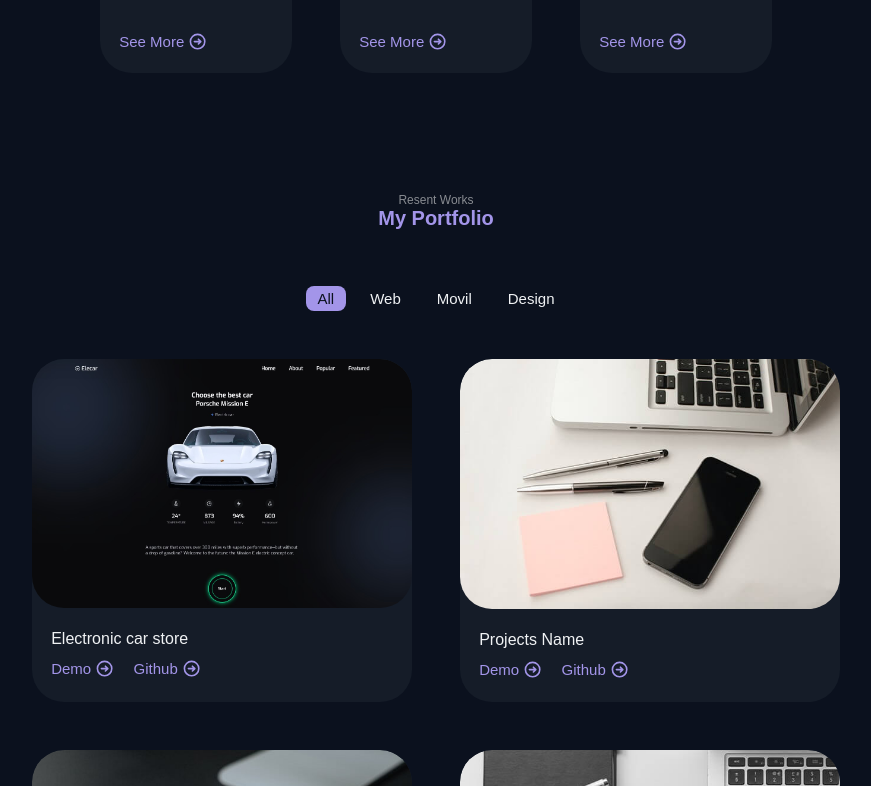
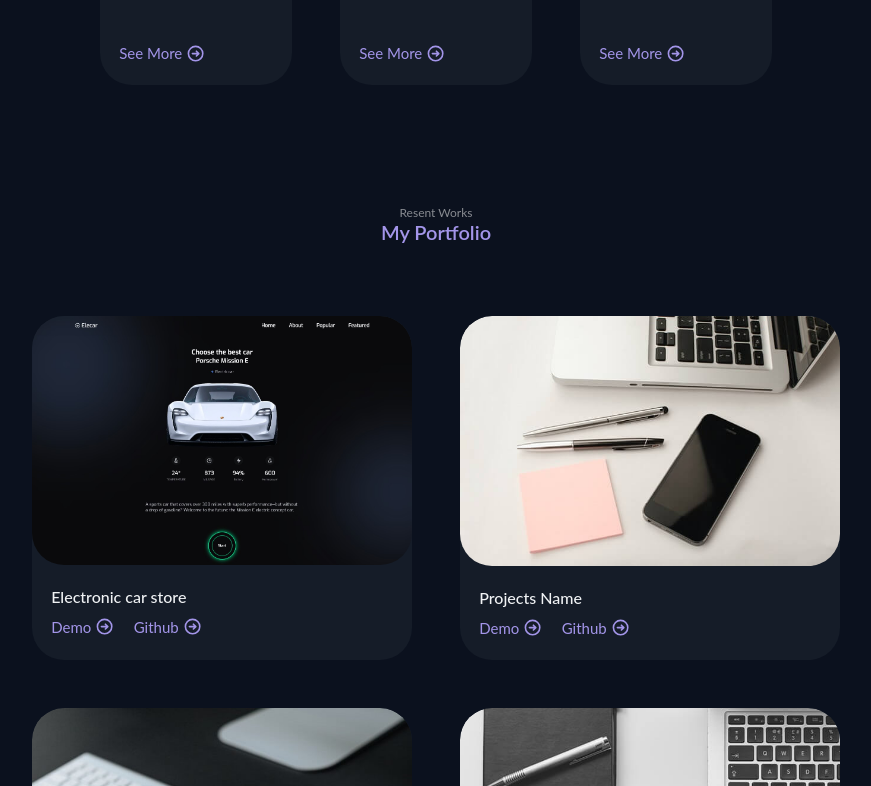
Before and after one commit to ypsokol/portfolio-nextjs, a Next.js app: page / in a window 1280 px wide. Shown: the part 1665-2451 px from the top of the page, without its empty margins (204-1075 px from the left). Built offline with nearby package versions, Linux system fonts and the light colour scheme.

Commit message:
Add: Lato font

```diff
--- a/components/Sections/Work/Card.tsx
+++ b/components/Sections/Work/Card.tsx
@@ -9,17 +9,19 @@ import { StaticImageData } from "next/image";
 type Props = {
   image: StaticImageData;
   name: string;
+  demo?: string;
+  github?: string;
 };
 
-const Card = ({ image, name }: Props) => {
+const Card = ({ image, name, demo = "", github = "" }: Props) => {
   return (
     <CardContainer className="work__card">
       <CardMedia src={image} className="work__media" />
       <CardContent>
         <h3 className="work__title">{name}</h3>
         <div className="work__actions">
-          <CardActions title="Demo" />
-          <CardActions title="Github" />
+          <CardActions title="Demo" href={demo} target="_blank" />
+          <CardActions title="Github" href={github} target="_blank" />
         </div>
       </CardContent>
     </CardContainer>
--- a/components/Sections/Work/Work.tsx
+++ b/components/Sections/Work/Work.tsx
@@ -15,17 +15,15 @@ const Work = () => {
       <SectionSubtitle subtitle="Resent Works" />
       <SectionTitle title="My Portfolio" />
 
-      <div className="work__filters">
-        <span className="work__item work__item--active">All</span>
-        <span className="work__item">Web</span>
-        <span className="work__item">Movil</span>
-        <span className="work__item">Design</span>
-      </div>
-
       <div className="work__container container grid">
         {projectsPart.map((project, index) => (
           <ModalProvider key={index}>
-            <Card image={project.image} name={project.name} />
+            <Card
+              image={project.image}
+              name={project.name}
+              demo={project.demo}
+              github={project.github}
+            />
           </ModalProvider>
         ))}
       </div>
--- a/components/Sections/Work/mock.ts
+++ b/components/Sections/Work/mock.ts
@@ -14,6 +14,8 @@ export const projects: Projects = [
     name: "Electronic car store",
     type: "web",
     images: [ElecarImg],
+    demo: "https://electronic-cars-store.vercel.app/",
+    github: "https://github.com/ypsokol/electronic-cars-store",
     description: [
       {
         title: "",
@@ -111,5 +113,7 @@ export const projectsPart = projects.map((item) => ({
   id: item.id,
   name: item.name,
   type: item.type,
+  demo: item.demo,
+  github: item.github,
   image: item.images[0],
 }));
--- a/components/UI/Card/CardActions.tsx
+++ b/components/UI/Card/CardActions.tsx
@@ -1,5 +1,6 @@
+import Link from "next/link";
+
 import { HiOutlineArrowCircleRight } from "react-icons/hi";
-import Link from "next/link";
 
 type Props = {
   href?: string;
@@ -7,6 +8,7 @@ type Props = {
   iconClass?: string;
   className?: string;
   onClick?: () => void;
+  [x: string]: any;
 };
 
 const CardActions = ({
@@ -15,10 +17,11 @@ const CardActions = ({
   iconClass = "",
   className = "",
   onClick,
+  ...props
 }: Props) => {
   return (
-    <Link href={href} scroll={false}>
-      <a className={`card-actions ${className}`} onClick={onClick}>
+    <Link href={href} scroll={false} passHref>
+      <a className={`card-actions ${className}`} onClick={onClick} {...props}>
         {title}{" "}
         <HiOutlineArrowCircleRight
           className={`card-actions-icon ${iconClass}`}
--- a/pages/_documents.tsx
+++ b/pages/_documents.tsx
@@ -7,7 +7,7 @@ class MyDocument extends Document {
         <Head>
           <meta name="theme-color" content="hsl(219, 4%, 7%)" />
           <link
-						href="https://fonts.googleapis.com/css2?family=Exo:wght@400;500;600&display=swap"
+            href="https://fonts.googleapis.com/css2?family=Lato:wght@400;700;900&display=swap"
             rel="stylesheet"
           />
         </Head>
--- a/styles/_resets.scss
+++ b/styles/_resets.scss
@@ -1,6 +1,7 @@
 @import "variables";
 
 * {
+  font-family: "Lato", sans-serif;
   box-sizing: border-box;
   padding: 0;
   margin: 0;
--- a/types/projects.ts
+++ b/types/projects.ts
@@ -6,6 +6,8 @@ export type Project = {
   type: Type;
   description: Description[];
   images: Images[];
+  demo?: string;
+  github?: string;
 };
 
 export type Projects = Project[];
```
Also changed, not shown: components/Sections/Work/Filter.tsx (added, +12 -0 lines). Lines whose indentation alone changed are shown as unchanged.
